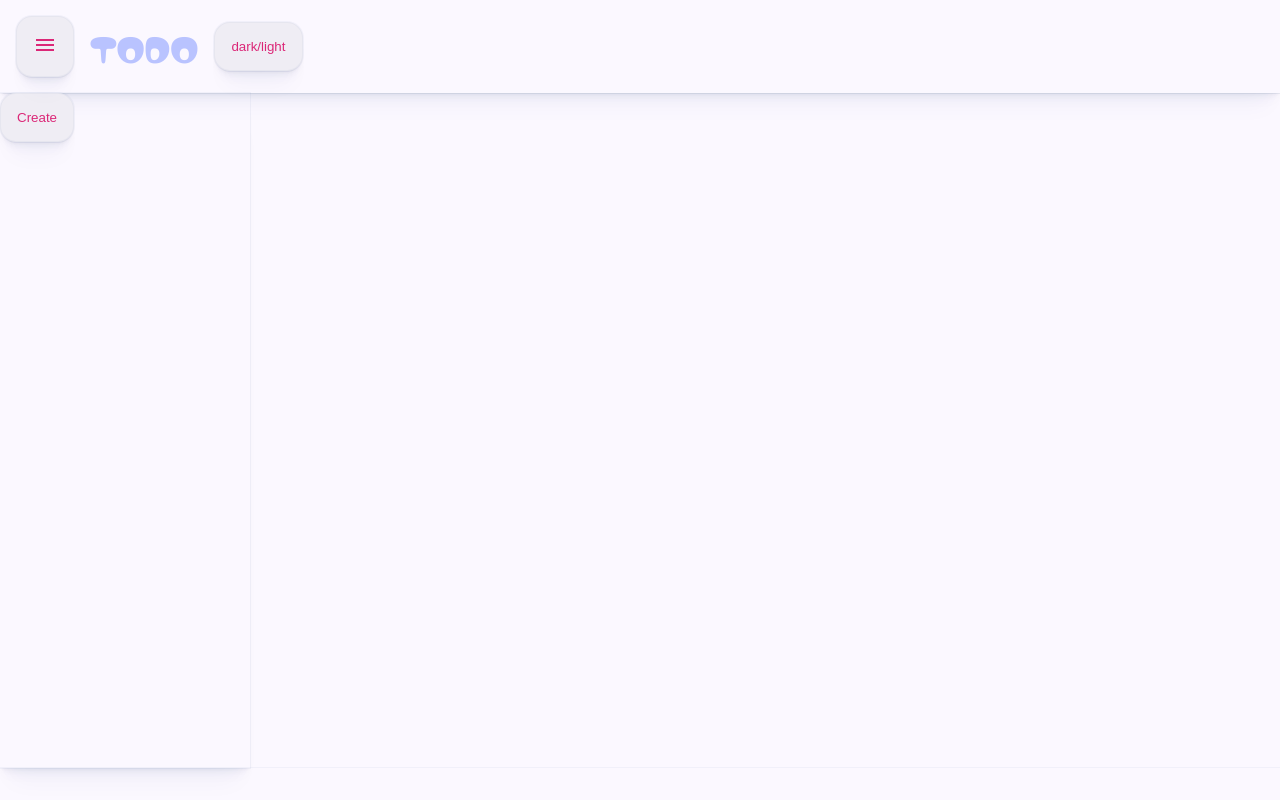
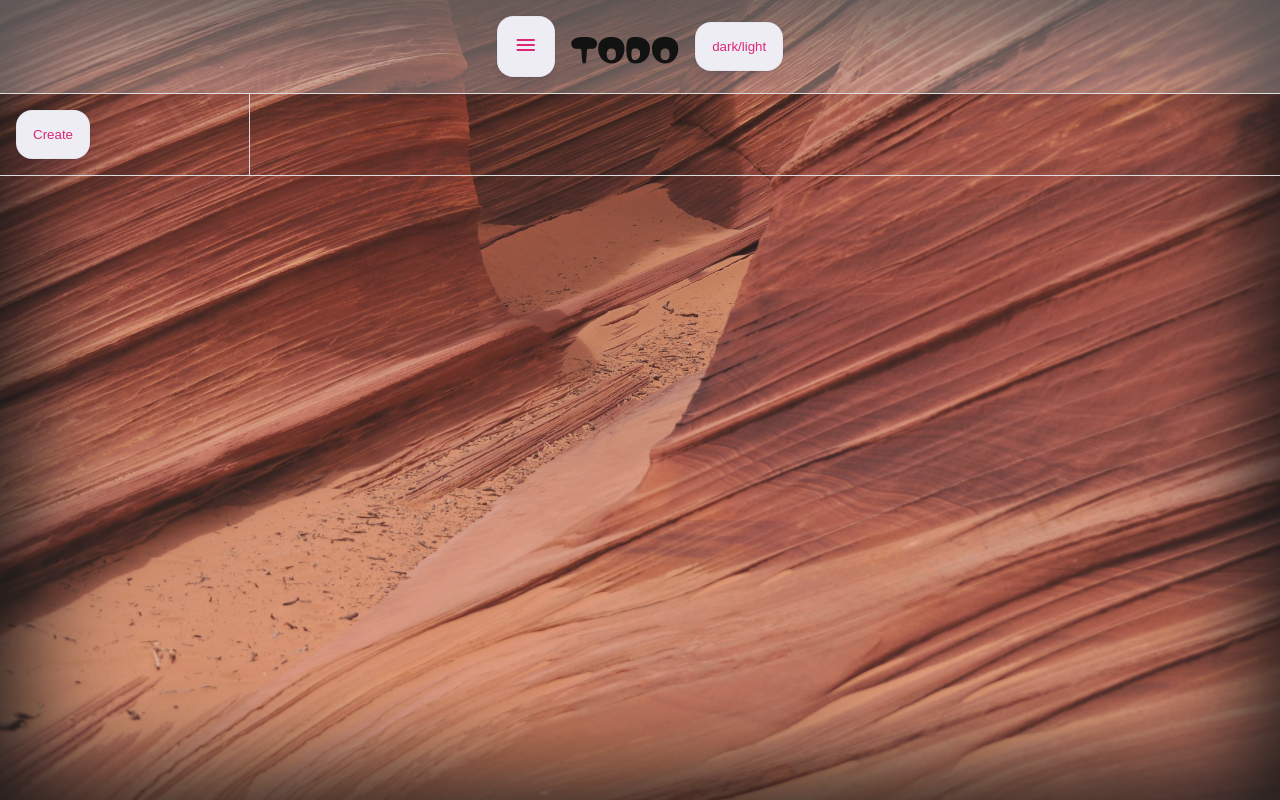
Before and after one commit to becausecannotbeblank/to-do-list, a website built with webpack: page src/template.html in a window 1280 px wide. Built offline with nearby package versions, Linux system fonts and the light colour scheme.

Commit message:
Dark mode fade.

```diff
--- a/src/styles.css
+++ b/src/styles.css
@@ -8,44 +8,65 @@
     src: url(./assets/Matemasie-Regular.ttf) format("truetype");
 }
 
-:root.dark{ /*colors from Material theme builder*/
-    --bg-color: #121318;
+@property --fade-color {
+    syntax: "<color>";
+    inherits: true;
+    initial-value: transparent;
+}
+
+:root {
+    transition: --fade-color 200ms ease;
+}
+
+:root.dark{
+    --fade-color: rgba(12,12,12, .75);
     --button-bg-color: #434659;
     --button-bg-hover-button: lightblue;
     --text-color: #e0e0e0;
     --text-hover-color: #DB2777;
-    --logo-color: #505b92;
+    --logo-color: #e0e0e0;
 }
 
 :root.light{
-    --bg-color: #fbf8ff;
+    --fade-color: rgba(220,220,220, .1);
     --button-bg-color: #efedf4;
     --button-bg-hover-button: lightblue;
     --text-color: #DB2777;
     --text-hover-color: #8c6d9b;
-    --logo-color: #b9c3ff;
+    --logo-color: #121212;
 }
 
 body{
     display: flex;
     flex-direction: column;
-    background-color: var(--bg-color);
+    background-image: url(assets/bg.jpg);
+    background-size: cover;
+    background-repeat: no-repeat;
+    background-position: center;
+    box-shadow: inset 0 0 100px 20px rgba(0, 0, 0, 1);
     color: var(--text-color);
     box-sizing: border-box;
     margin: 0;
     min-height: 100vh;
 }
 
+#fade{
+    width: 100vw;
+    height: 100vh;
+    background-color: var(--fade-color);
+}
+
 header{
     box-sizing: border-box;
     padding:1rem;
-    box-shadow: rgba(14, 63, 126, 0.04) 0px 0px 0px 1px, rgba(42, 51, 69, 0.04) 0px 1px 1px -0.5px, rgba(42, 51, 70, 0.04) 0px 3px 3px -1.5px, rgba(42, 51, 70, 0.04) 0px 6px 6px -3px, rgba(14, 63, 126, 0.04) 0px 12px 12px -6px, rgba(14, 63, 126, 0.04) 0px 24px 24px -12px;
+    border-bottom: 1px gainsboro solid;
+    background-color: rgba(255, 255, 255, 0.25);
 }
 
 nav{
     display: flex;
     flex-direction: row;
-    justify-content: flex-start;
+    justify-content: center;
     align-items: center;
     gap: 1rem;
 }
@@ -57,13 +78,15 @@ nav{
 }
 
 #sidebar{
-    box-shadow: rgba(14, 63, 126, 0.04) 0px 0px 0px 1px, rgba(42, 51, 69, 0.04) 0px 1px 1px -2px, rgba(42, 51, 70, 0.04) 0px 3px 3px -1.5px, rgba(42, 51, 70, 0.04) 0px 6px 6px -3px, rgba(14, 63, 126, 0.04) 0px 12px 12px -6px, rgba(14, 63, 126, 0.04) 0px 24px 24px -12px;
+    box-sizing: border-box;
+    border-right: 1px gainsboro solid;
+    padding: 1rem;
 }
 
 footer{
+    box-sizing: border-box;
+    border-top: 1px gainsboro solid;
     padding: 1rem;
-    box-shadow: rgba(14, 63, 126, 0.04) 0px 0px 0px 1px, rgba(42, 51, 69, 0.04) 0px 1px 1px -0.5px, rgba(42, 51, 70, 0.04) 0px 3px 3px -1.5px, rgba(42, 51, 70, 0.04) 0px 6px 6px -3px, rgba(14, 63, 126, 0.04) 0px 12px 12px -6px, rgba(14, 63, 126, 0.04) 0px 24px 24px -12px;
-
 }
 
 button{
--- a/src/template.html
+++ b/src/template.html
@@ -7,6 +7,7 @@
     <link href="https://fonts.googleapis.com/css2?family=Material+Symbols+Outlined" rel="stylesheet" />
 </head>
 <body>
+    <div id="fade">
         <header>
             <nav>
                 <button><span class="material-symbols-outlined">menu</span></button>
@@ -22,5 +23,6 @@
             </div>
         </div>
         <footer></footer>
+    </div>
 </body>
 </html>
```
Also changed, not shown: src/assets/bg.jpg (added). Lines whose indentation alone changed are shown as unchanged.
